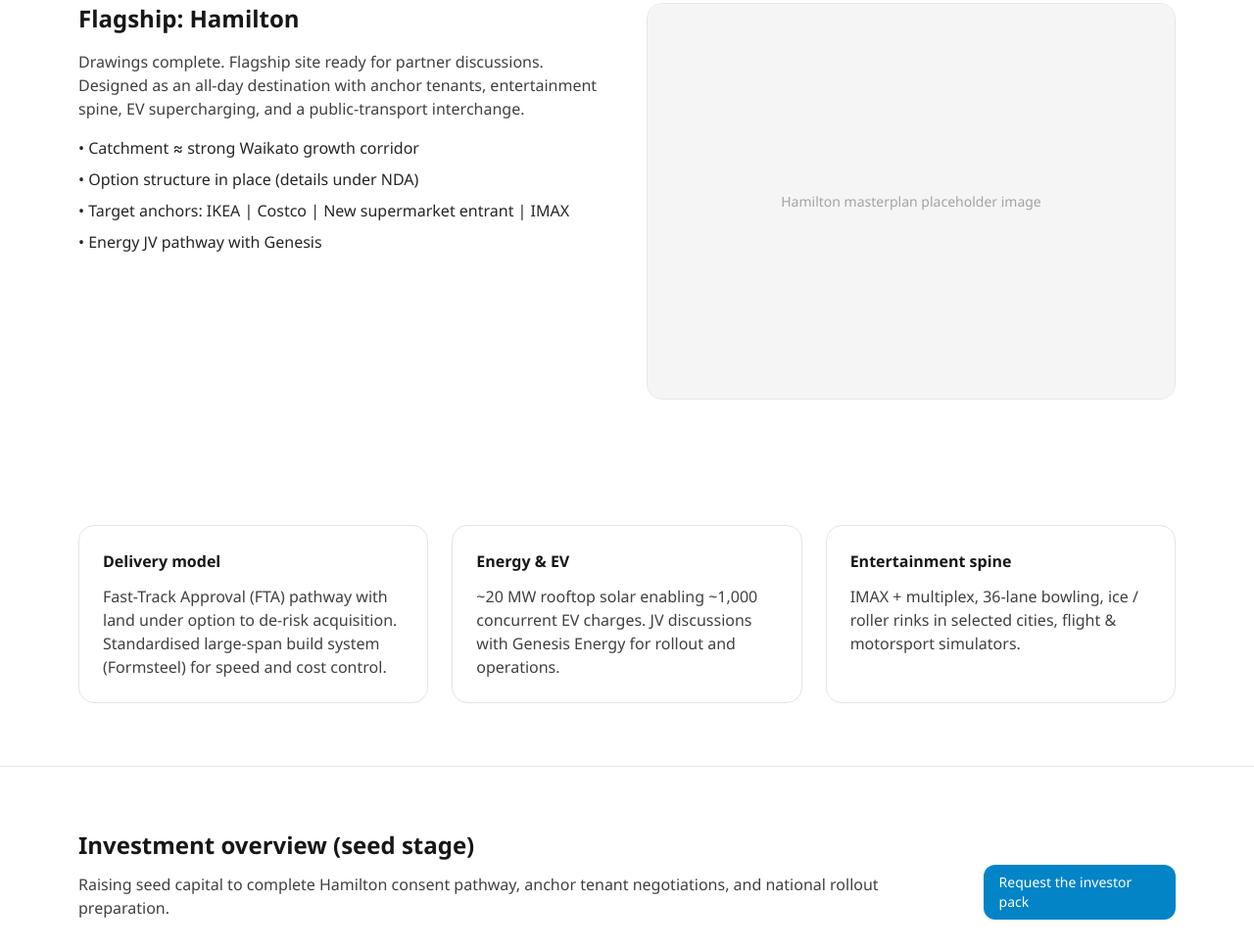
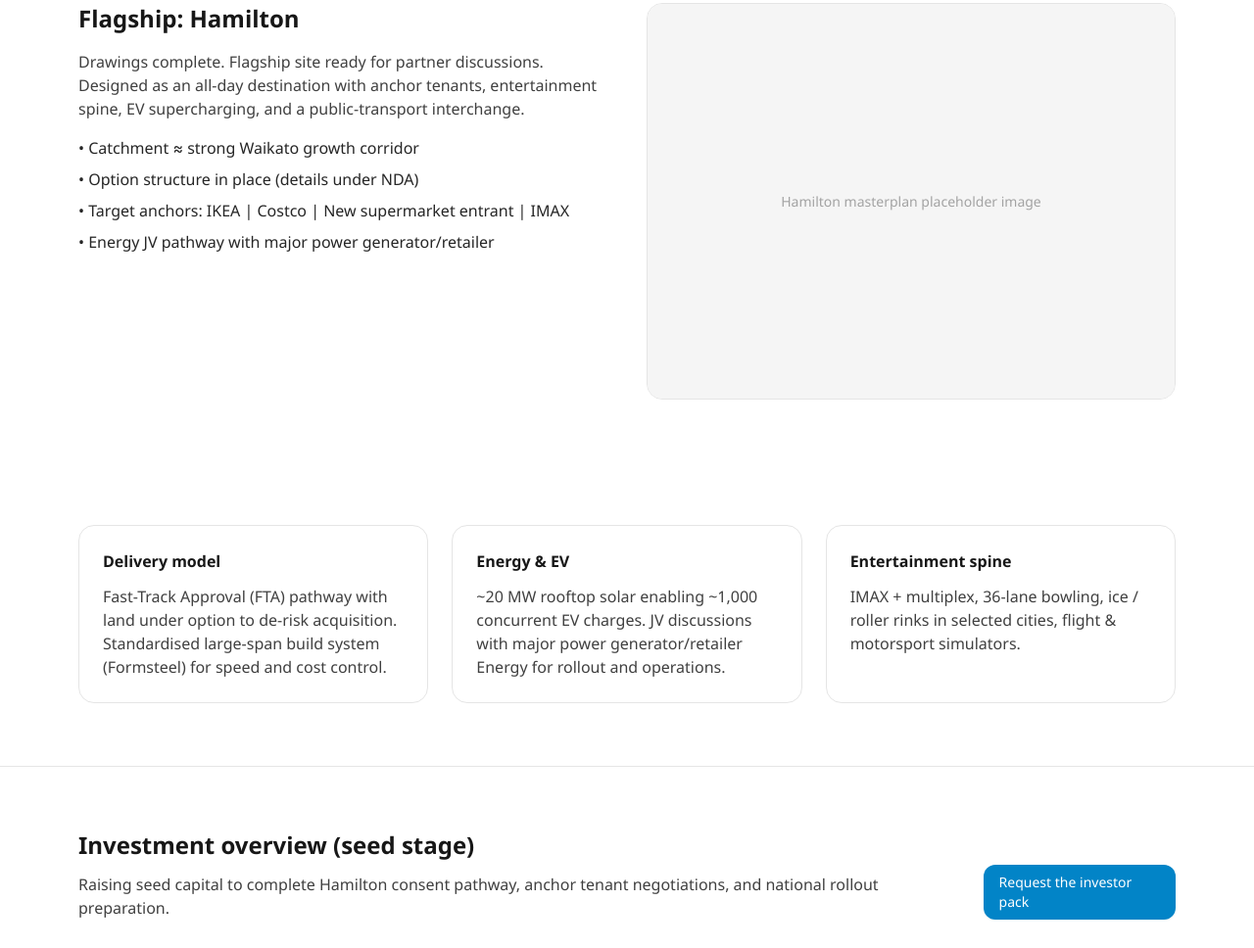
Before and after one commit to Ermyl/NationalMall, a plain HTML site: page index.html in a window 1280 px wide. Shown: the part 2801-3769 px from the top of the page at 98% size. Drawn offline with nearby package versions, Linux system fonts and the light colour scheme.

Commit message:
Update index.html

```diff
--- a/index.html
+++ b/index.html
@@ -218,7 +218,7 @@
           <li>• Catchment ≈ strong Waikato growth corridor</li>
           <li>• Option structure in place (details under NDA)</li>
           <li>• Target anchors: IKEA | Costco | New supermarket entrant | IMAX</li>
-          <li>• Energy JV pathway with Genesis</li>
+          <li>• Energy JV pathway with major power generator/retailer</li>
         </ul>
       </div>
       <div class="rounded-2xl overflow-hidden border border-neutral-200">
@@ -236,7 +236,7 @@
       </div>
       <div class="rounded-2xl border border-neutral-200 p-6">
         <h3 class="font-semibold">Energy & EV</h3>
-        <p class="mt-3 text-neutral-700">~20 MW rooftop solar enabling ~1,000 concurrent EV charges. JV discussions with Genesis Energy for rollout and operations.</p>
+        <p class="mt-3 text-neutral-700">~20 MW rooftop solar enabling ~1,000 concurrent EV charges. JV discussions with major power generator/retailer Energy for rollout and operations.</p>
       </div>
       <div class="rounded-2xl border border-neutral-200 p-6">
         <h3 class="font-semibold">Entertainment spine</h3>
```
